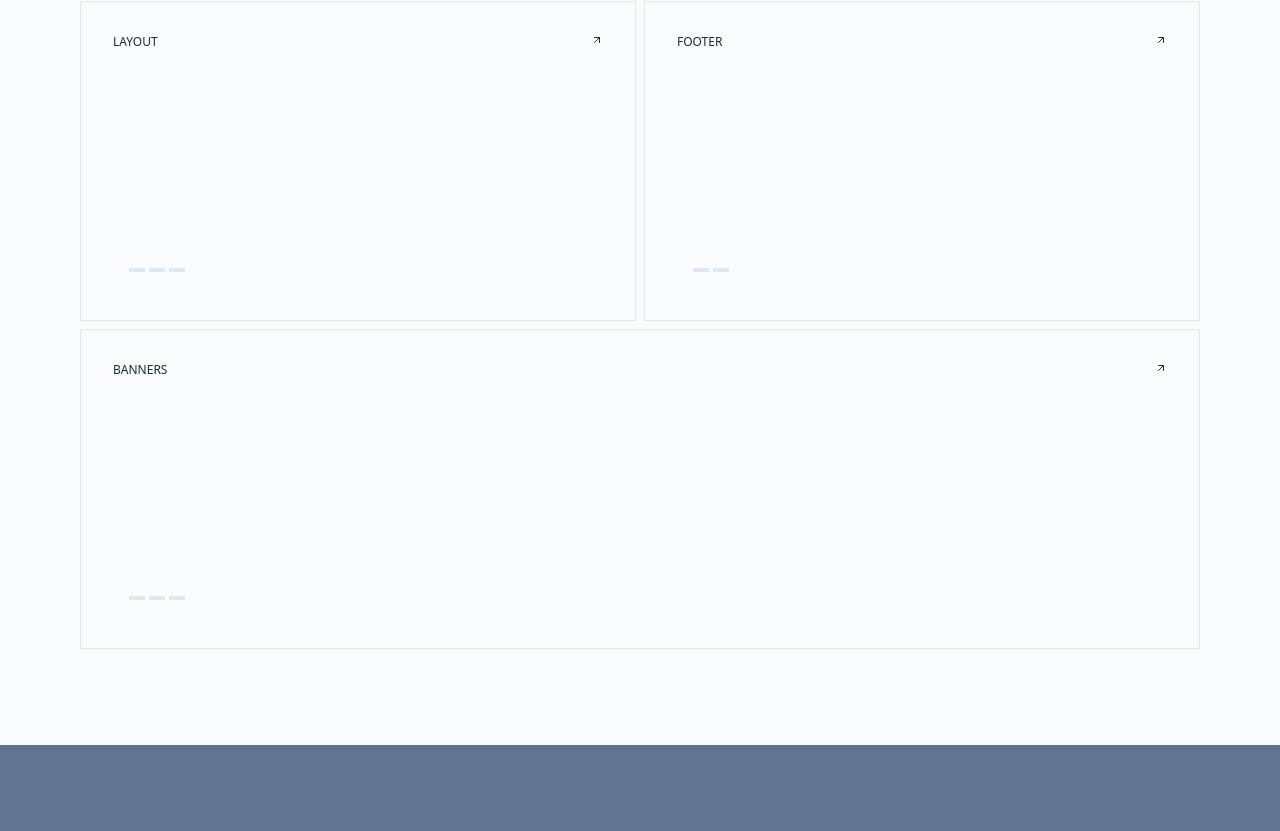
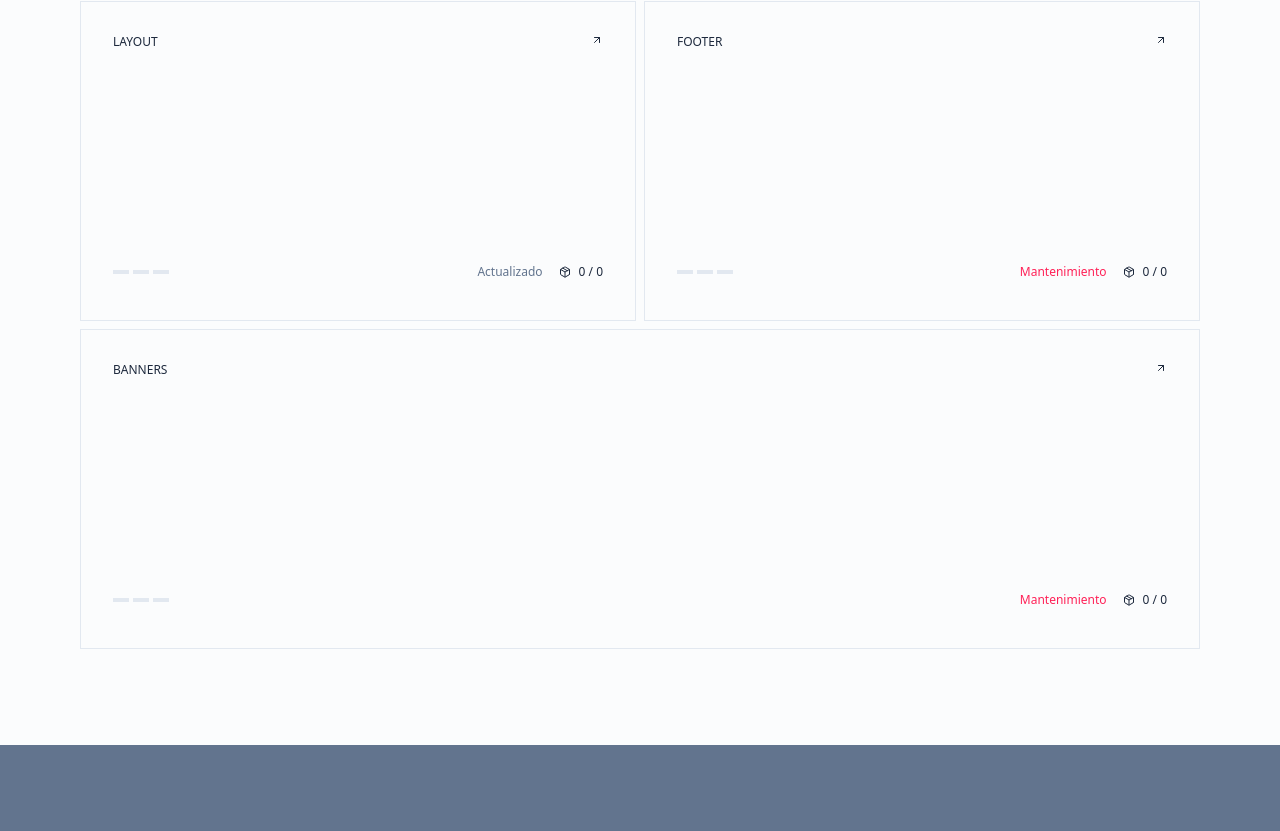
Before and after one commit to Dempserayo/DempserayoWEB, a Next.js app: page / in a window 1280 px wide. Shown: the part 1049-1880 px from the top of the page. Built offline with nearby package versions, Linux system fonts and the light colour scheme.

Commit message:
Enhance ViewComponents layout by adding package icons and status indicators; update Navbar link styling for better visual feedback; adjust Component page background for improved aesthetics.

```diff
--- a/app/components/common/viewComponents/index.tsx
+++ b/app/components/common/viewComponents/index.tsx
@@ -1,5 +1,5 @@
 import Link from "next/link";
-import { FiArrowUpRight } from "react-icons/fi";
+import { FiArrowUpRight, FiPackage } from "react-icons/fi";
 
 export default function ViewComponents() {
     return(
@@ -15,12 +15,23 @@ export default function ViewComponents() {
                                 <FiArrowUpRight />
                             </span>
                             <div className="w-full h-full flex flex-col justify-between">
-                                <span className="w-full h-full"></span>
-                                <span className="w-full h-full flex flex-row items-end p-4 gap-1">
+                                <div className="w-full h-full flex justify-center items-center  text-xs font-thin">
+                                    {/* <p>Nada por el momento</p> */}
+                                </div>
+                                <div className="w-full h-auto flex flex-row justify-between items-center gap-1">
+                                    <span className="flex flex-row gap-1">
                                         <p className="w-4 h-1 bg-slate-200 group-hover:bg-rose-300 transition-all duration-500"></p>
                                         <p className="w-4 h-1 bg-slate-200 group-hover:bg-rose-300 transition-all duration-500"></p>
                                         <p className="w-4 h-1 bg-slate-200 group-hover:bg-rose-300 transition-all duration-500"></p>
                                     </span>
+                                    <span className="flex flex-row justify-center items-center gap-2">
+                                        <p className="text-slate-500 p-2">Actualizado</p>
+                                        <p className="flex flex-row gap-2 items-center justify-center">
+                                            <FiPackage />
+                                            0 / 0
+                                        </p>
+                                    </span>
+                                </div>
                             </div>
                         </Link>
                     </section>
@@ -33,11 +44,23 @@ export default function ViewComponents() {
                                 <FiArrowUpRight />
                             </span>
                             <div className="w-full h-full flex flex-col justify-between">
-                                <span className="w-full h-full"></span>
-                                <span className="w-full h-full flex flex-row items-end p-4 gap-1">
+                                <div className="w-full h-full flex justify-center items-center  text-xs font-thin">
+                                    {/* <p>Nada por el momento</p> */}
+                                </div>
+                                <div className="w-full h-auto flex flex-row justify-between items-center gap-1">
+                                    <span className="flex flex-row gap-1">
+                                        <p className="w-4 h-1 bg-slate-200 group-hover:bg-rose-300 transition-all duration-500"></p>
                                         <p className="w-4 h-1 bg-slate-200 group-hover:bg-rose-300 transition-all duration-500"></p>
                                         <p className="w-4 h-1 bg-slate-200 group-hover:bg-rose-300 transition-all duration-500"></p>
                                     </span>
+                                    <span className="flex flex-row justify-center items-center gap-2">
+                                        <p className="text-rose-500 p-2">Mantenimiento</p>
+                                        <p className="flex flex-row gap-2 items-center justify-center">
+                                            <FiPackage />
+                                            0 / 0
+                                        </p>
+                                    </span>
+                                </div>
                             </div>
                         </Link>
                     </section>
@@ -54,12 +77,23 @@ export default function ViewComponents() {
                                 <FiArrowUpRight />
                             </span>
                             <div className="w-full h-full flex flex-col justify-between">
-                                <span className="w-full h-full"></span>
-                                <span className="w-full h-full flex flex-row items-end p-4 gap-1">
+                                <div className="w-full h-full flex justify-center items-center  text-xs font-thin">
+                                    {/* <p>Nada por el momento</p> */}
+                                </div>
+                                <div className="w-full h-auto flex flex-row justify-between items-center gap-1">
+                                    <span className="flex flex-row gap-1">
                                         <p className="w-4 h-1 bg-slate-200 group-hover:bg-rose-300 transition-all duration-500"></p>
                                         <p className="w-4 h-1 bg-slate-200 group-hover:bg-rose-300 transition-all duration-500"></p>
                                         <p className="w-4 h-1 bg-slate-200 group-hover:bg-rose-300 transition-all duration-500"></p>
                                     </span>
+                                    <span className="flex flex-row justify-center items-center gap-2">
+                                        <p className="text-rose-500 p-2">Mantenimiento</p>
+                                        <p className="flex flex-row gap-2 items-center justify-center">
+                                            <FiPackage />
+                                            0 / 0
+                                        </p>
+                                    </span>
+                                </div>
                             </div>
                         </Link>
                     </section>
--- a/app/components/constants/navbar/index.tsx
+++ b/app/components/constants/navbar/index.tsx
@@ -6,7 +6,7 @@ export default function Navbar() {
         <nav className="w-full h-auto py-20 px-10   flex flex-row justify-center items-center text-xs font-thin ">
           <section className="w-full max-w-7xl flex flex-row  justify-between items-center">
             <section className="flex flex-row  items-center gap-4">
-              <Link href='/' className="font-black text-xl">D-UI</Link>
+              <Link href='/' className="font-black text-xl text-slate-500 hover:text-rose-500 transition-all duration-500">D-UI</Link>
               <p className="text-xs">Component</p>
             </section>
 
--- a/app/view/component/page.tsx
+++ b/app/view/component/page.tsx
@@ -1,7 +1,8 @@
 
 export default function Component (){
     return(
-        <div className="w-full">
+        <div className="w-full h-screen bg-linear-to-br from-slate-800 via-slate-500 to-slate-400 flex flex-row gap-4 justify-center items-center">
+
         </div>
     )
 }
```
Lines whose indentation alone changed are shown as unchanged.
